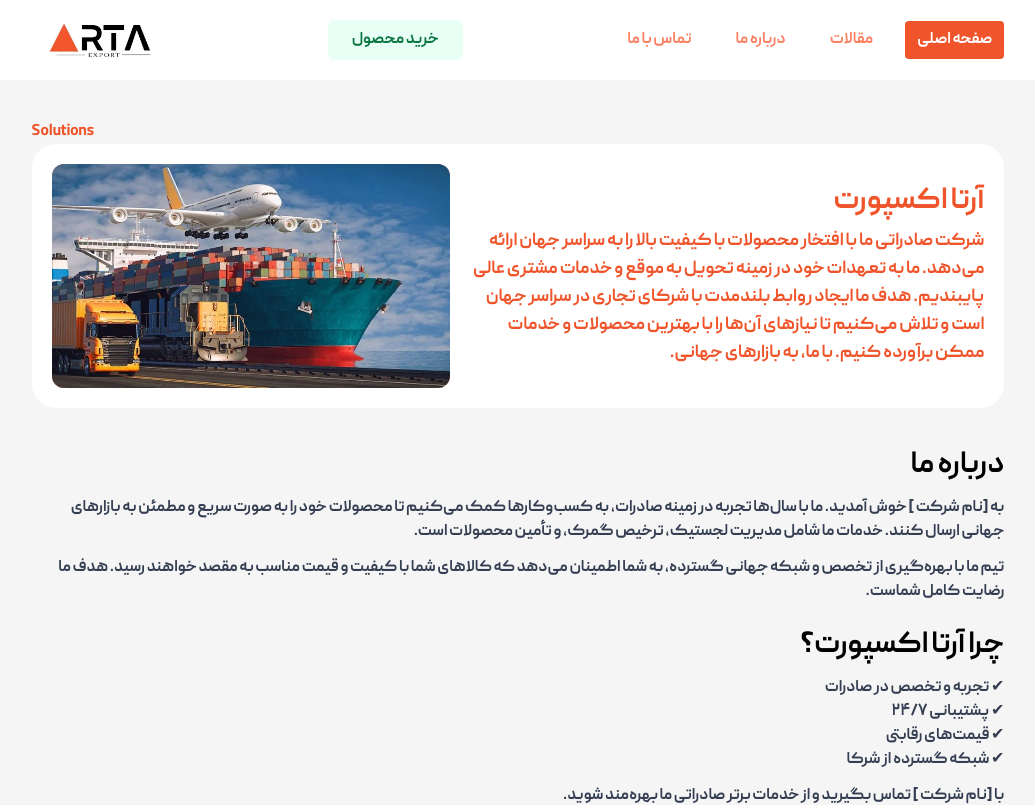
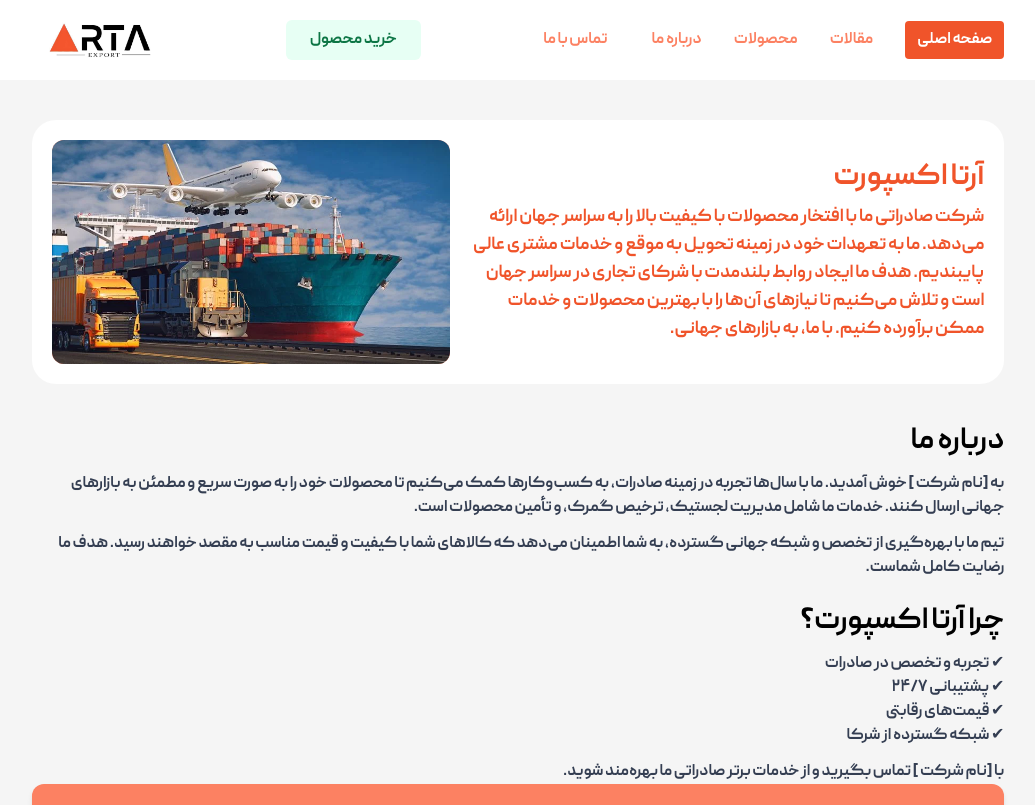
Before and after one commit to MianajiAli/next-sherkati, a Next.js app: page / in a window 1280 px wide. Shown: the top 805 px of the page, without its empty margins (122-1157 px from the left). Built offline with nearby package versions, Linux system fonts and the light colour scheme.

Commit message:
add to navbar

```diff
--- a/app/page.tsx
+++ b/app/page.tsx
@@ -1,13 +1,12 @@
 import Aboutus from "@components/Aboutus";
 import Contact from "@components/Contact";
 import Hero1 from "@components/Hero1";
-import TestNavbar from "@components/TestNavbar";
+
 
 
 export default function Page() {
 	return (
 		<div>
-			<TestNavbar />
 			<Hero1></Hero1>
 			<Aboutus></Aboutus>
 			<Contact />
--- a/components/Navbar.tsx
+++ b/components/Navbar.tsx
@@ -1,5 +1,5 @@
 import Link from "next/link";
-
+import Product from "./TestNavbar";
 const Navbar = () => {
 	return (
 		<nav
@@ -18,6 +18,9 @@ const Navbar = () => {
 						<Link href="/">
 							<span className="px-3 py-2 rounded cursor-pointer">مقالات</span>
 						</Link>
+					</li>
+					<li>
+						<Product></Product>
 					</li>
 					<li>
 						<Link href="/">
--- a/components/TestNavbar.tsx
+++ b/components/TestNavbar.tsx
@@ -1,10 +1,10 @@
 import { Popover, PopoverButton, PopoverPanel } from '@headlessui/react'
 
-export default function Example() {
+export default function Product() {
     return (
-        <Popover className="relative">
-            <PopoverButton>Solutions</PopoverButton>
-            <PopoverPanel anchor="bottom" className="flex flex-col">
+        <Popover className="relative ">
+            <PopoverButton>محصولات</PopoverButton>
+            <PopoverPanel anchor="bottom" className="flex flex-col bg-slate-200 margin: 0px;">
                 <a href="/analytics">Analytics</a>
                 <a href="/engagement">Engagement</a>
                 <a href="/security">Security</a>
```
